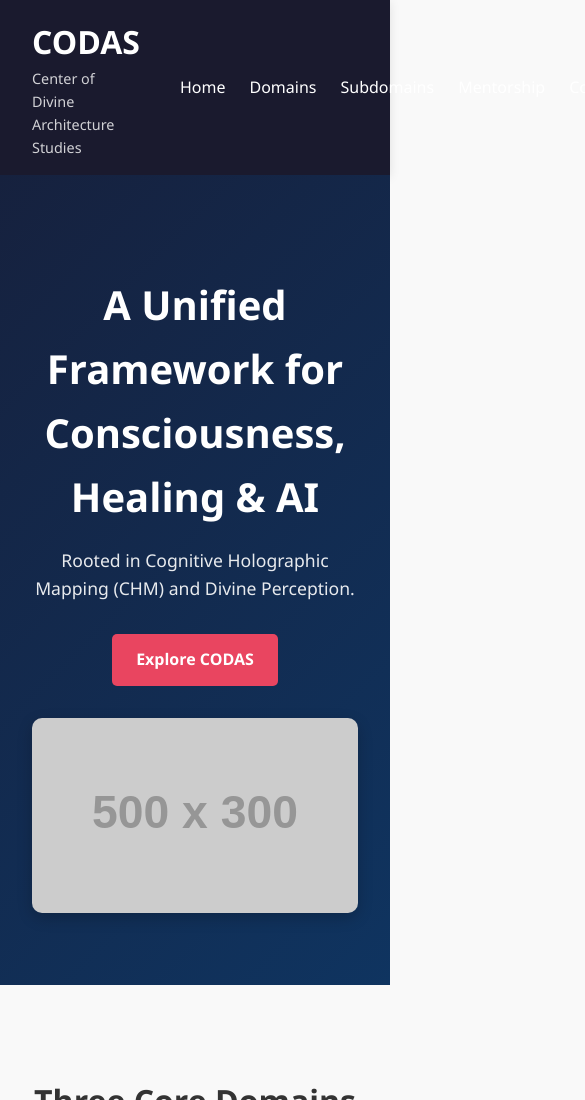
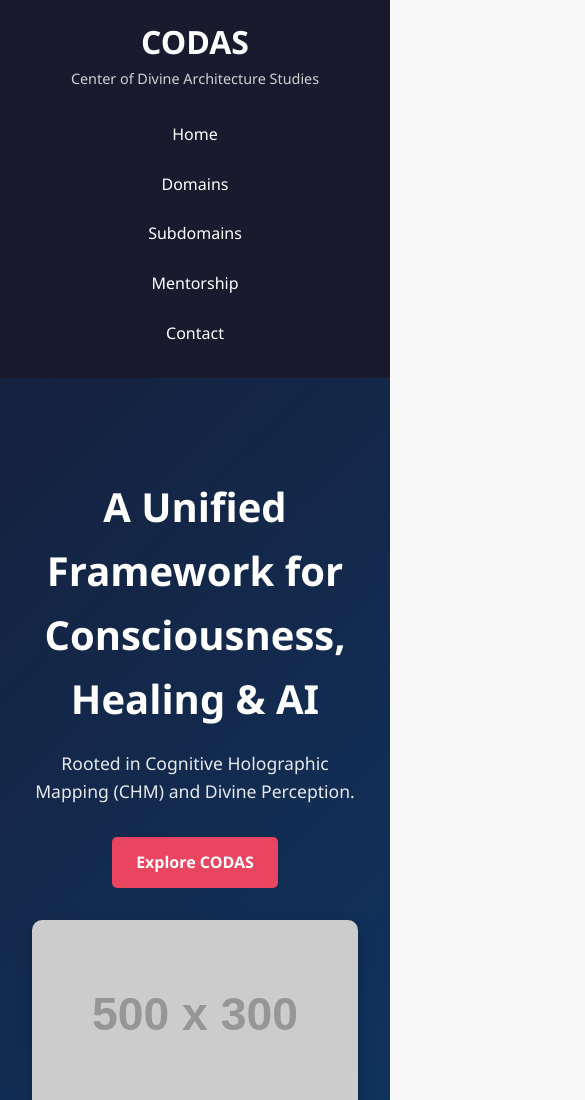
Before and after one commit to Alpha-Vision-Era/center-of-divine-architecture-studies, a plain HTML site: page index.html in a window 390 px wide. Shown: the top 1100 px of the page, 585 px wide, since content can reach past the window. Drawn offline with Linux system fonts and the light colour scheme; placeholder pictures from the web are drawn by us.

Commit message:
Update style.css

```diff
--- a/style.css
+++ b/style.css
@@ -6,6 +6,31 @@ body {
     background: #f9f9f9;
     color: #333;
     line-height: 1.6;
+}
+
+/* Header Styling for Mobile */
+@media (max-width: 768px) {
+  header {
+    flex-direction: column;
+    padding: 1rem;
+    text-align: center;
+  }
+
+  nav ul {
+    flex-direction: column;
+    gap: 0.5rem;
+    padding: 0;
+  }
+
+  .logo {
+    margin-bottom: 1rem;
+  }
+}
+
+@media (max-width: 768px) {
+  .logo h1 {
+    font-size: 1.5rem;
+  }
 }
 
 header {
```
